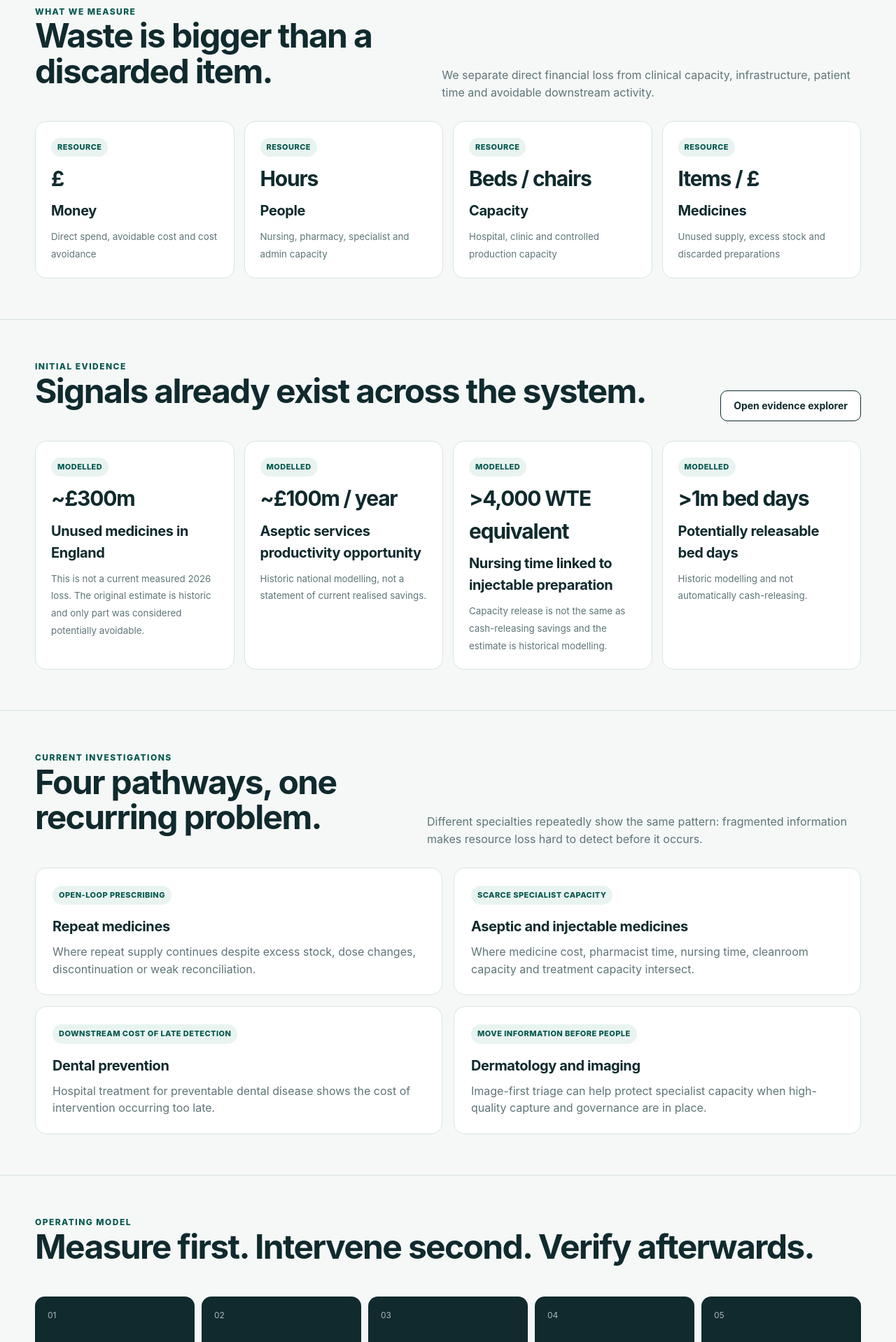
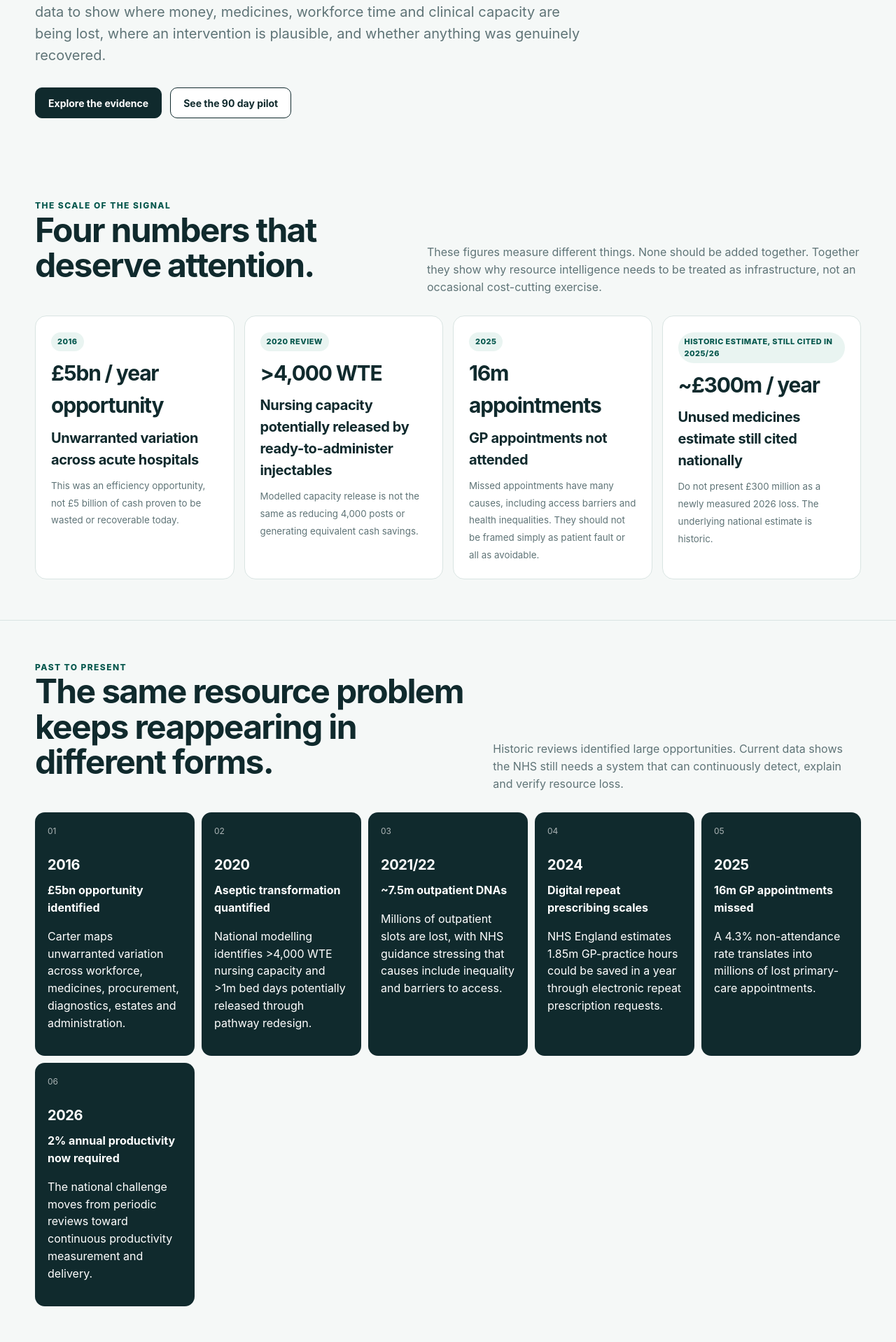
Before and after one commit to Nylon1/NHS, a Next.js app: page / in a window 1280 px wide. Shown: the part 740-2658 px from the top of the page at 70% size. Built offline with nearby package versions, Linux system fonts and the light colour scheme.

Commit message:
Surface historic and current NHS resource evidence on homepage

```diff
--- a/app/page.tsx
+++ b/app/page.tsx
@@ -1,19 +1,68 @@
 import Link from "next/link";
-import { evidence, investigations } from "@/lib/data";
+import { investigations } from "@/lib/data";
+import { headlineEvidenceIds, researchEvidence, researchTimeline } from "@/lib/research";
 
 export default function Home() {
+  const headlineEvidence = headlineEvidenceIds
+    .map((id) => researchEvidence.find((item) => item.id === id))
+    .filter(Boolean);
+
   return (
     <>
       <section className="hero">
         <div className="shell">
           <div className="eyebrow">NHS resource waste observatory</div>
-          <h1>The NHS cannot systematically reduce waste it cannot see.</h1>
+          <h1>The NHS has known where major efficiency opportunities sit for a decade. The missing layer is continuous measurement.</h1>
           <p className="lede">
-            Sitora NHS Resource Intelligence brings together evidence on medicine waste, workforce use, clinical capacity, preventable demand and pathway variation, then asks where a safe intervention can recover real resources.
+            Sitora NHS Resource Intelligence connects historic reviews with current operational data to show where money, medicines, workforce time and clinical capacity are being lost, where an intervention is plausible, and whether anything was genuinely recovered.
           </p>
           <div className="hero-actions">
-            <Link className="button primary" href="/findings">Explore our findings</Link>
-            <Link className="button secondary" href="/methodology">See the methodology</Link>
+            <Link className="button primary" href="/evidence">Explore the evidence</Link>
+            <Link className="button secondary" href="/pilot">See the 90 day pilot</Link>
+          </div>
+        </div>
+      </section>
+
+      <section className="section">
+        <div className="shell">
+          <div className="section-head">
+            <div>
+              <div className="eyebrow">The scale of the signal</div>
+              <h2>Four numbers that deserve attention.</h2>
+            </div>
+            <p>These figures measure different things. None should be added together. Together they show why resource intelligence needs to be treated as infrastructure, not an occasional cost-cutting exercise.</p>
+          </div>
+          <div className="metric-grid">
+            {headlineEvidence.map((item) => item && (
+              <div className="metric" key={item.id}>
+                <span className="badge">{item.year}</span>
+                <strong>{item.value}</strong>
+                <h3>{item.title}</h3>
+                <small>{item.caveat}</small>
+              </div>
+            ))}
+          </div>
+        </div>
+      </section>
+
+      <section className="section">
+        <div className="shell">
+          <div className="section-head">
+            <div>
+              <div className="eyebrow">Past to present</div>
+              <h2>The same resource problem keeps reappearing in different forms.</h2>
+            </div>
+            <p>Historic reviews identified large opportunities. Current data shows the NHS still needs a system that can continuously detect, explain and verify resource loss.</p>
+          </div>
+          <div className="process">
+            {researchTimeline.map((item, index) => (
+              <div className="process-step" key={item.year}>
+                <span>{String(index + 1).padStart(2, "0")}</span>
+                <h3>{item.year}</h3>
+                <strong>{item.headline}</strong>
+                <p>{item.body}</p>
+              </div>
+            ))}
           </div>
         </div>
       </section>
@@ -39,28 +88,6 @@ export default function Home() {
                 <strong>{value}</strong>
                 <h3>{title}</h3>
                 <small>{body}</small>
-              </div>
-            ))}
-          </div>
-        </div>
-      </section>
-
-      <section className="section">
-        <div className="shell">
-          <div className="section-head">
-            <div>
-              <div className="eyebrow">Initial evidence</div>
-              <h2>Signals already exist across the system.</h2>
-            </div>
-            <Link className="button secondary" href="/evidence">Open evidence explorer</Link>
-          </div>
-          <div className="metric-grid">
-            {evidence.slice(0, 4).map((item) => (
-              <div className="metric" key={item.id}>
-                <span className="badge">{item.status}</span>
-                <strong>{item.value}</strong>
-                <h3>{item.title}</h3>
-                <small>{item.caveat}</small>
               </div>
             ))}
           </div>
```
